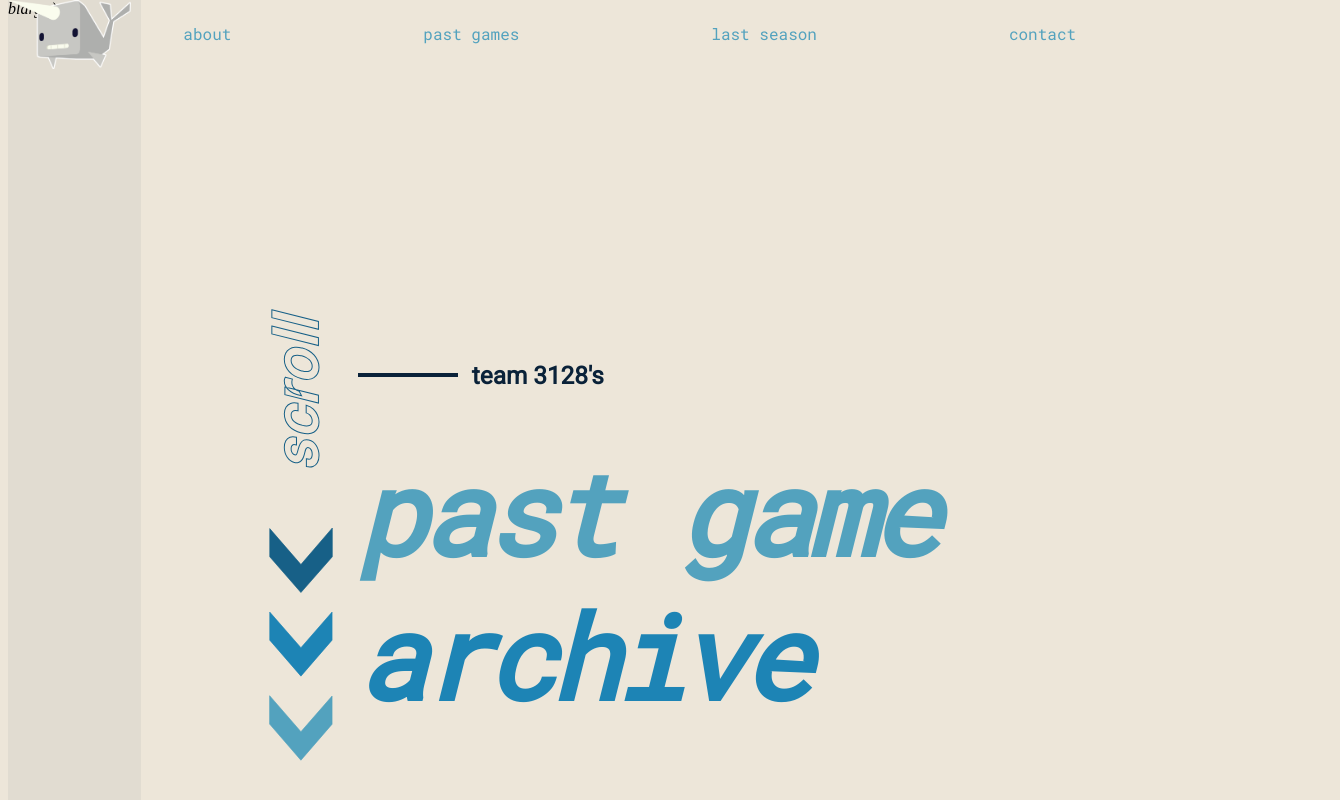
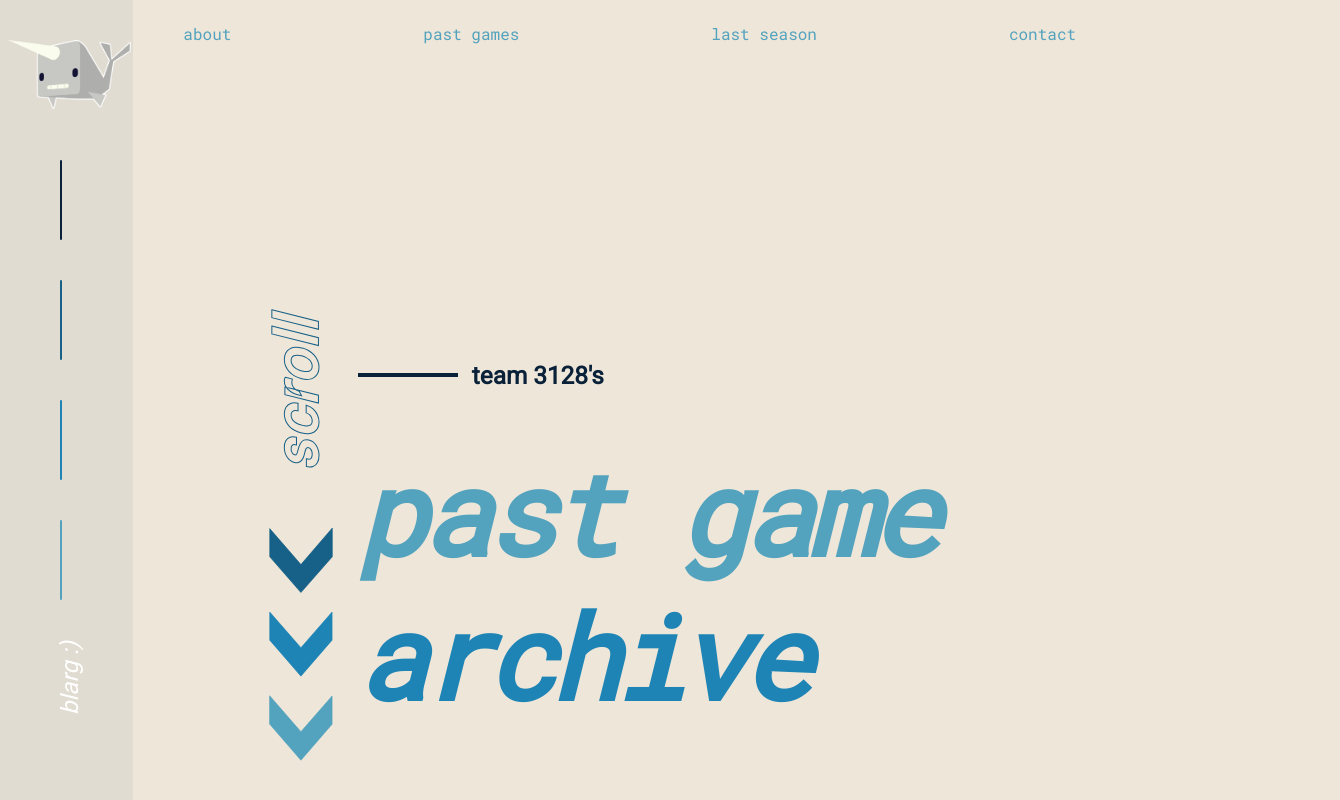
Before and after one commit to incharajh/3128pastgamedb, a plain HTML site: page index.html in a window 1280 px wide. Shown: the top 800 px of the page, 1340 px wide, since content can reach past the window. Drawn offline with Linux system fonts and the light colour scheme.

Commit message:
updates
sizing and navbar

```diff
--- a/index.html
+++ b/index.html
@@ -12,6 +12,11 @@
                 <a class = 'logo' href = 'index.html'>
                     <img class="narwhal" src="assets/narwhal-clear.png" alt="logo" width="123" height="68.5"/>
                 </a>
+                <a class="sidebar-line-1" href="#about"></a>
+                <a class="sidebar-line-2"></a>
+                <a class="sidebar-line-3" href="#recent-game"></a>
+                <a class="sidebar-line-4"></a>
+
                 <div class = 'pagination'></div>
                 <div class = 'sidebar-text'><i>blarg :)</i></div>
             </aside>
--- a/style.css
+++ b/style.css
@@ -10,15 +10,52 @@ svg.arrow{
 .sidebar {
     position: fixed;
     top: 0;
+    left:0px;
     width: 10.4vw;
     height: 100vh;
     background: #E1DCD1;
-    z-index: 7;
-    margin:0px auto 0 auto;
+}
+
+.sidebar-line-1,.sidebar-line-2, .sidebar-line-3, .sidebar-line-4{
+    height:10vh;
+    width:0.2vw;
+    position:absolute;
+    left:45%;
+    border-radius:0.1vw;
+}
+.sidebar-line-1{
+    top:20%;
+    background: #0A2239;
+}
+.sidebar-line-2{
+    top:35%;
+    background:#176087;
+}
+.sidebar-line-3{
+    top:50%;
+    background: #1D84B5;
+}
+.sidebar-line-4{
+    top:65%;
+    background: #53A2BE;
+}
+.sidebar-text{
+    font-size:3vh;
+    -webkit-transform: rotate(-90deg);
+    -ms-transform: rotate(-90deg);
+    transform: rotate(-90deg);
+    font-family: 'Roboto', 'sans-serif';
+    color:#fff;
+    position: absolute;
+    top:83%;
+    left:25%;
+
 }
 
 .narwhal{
     position: absolute;
+    top:5%;
+    left: 6%;
 }
 
 .navbar {
@@ -162,11 +199,12 @@ svg.arrow{
 }
 
 div.bg-a {
-    width: 104.1vw;
+    width: 90vw;
     height: 85.3vh;
     position:absolute;
     background-color:#E1DCD1;
     top:117%;
+    left:10%;
     padding:2.8vh 1.3vw 2.8vh 1.3vw;
     box-sizing:border-box;
 }
```
